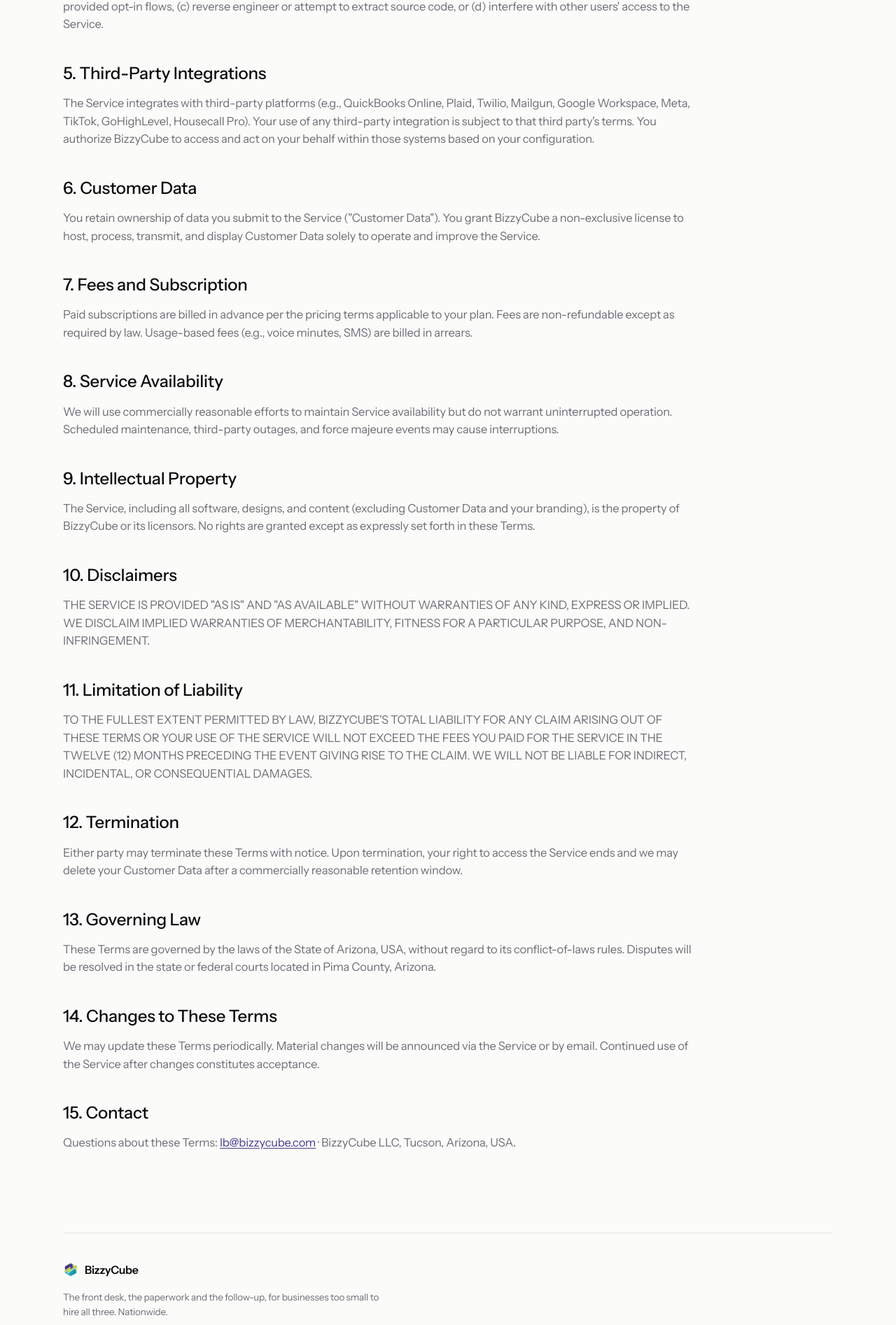
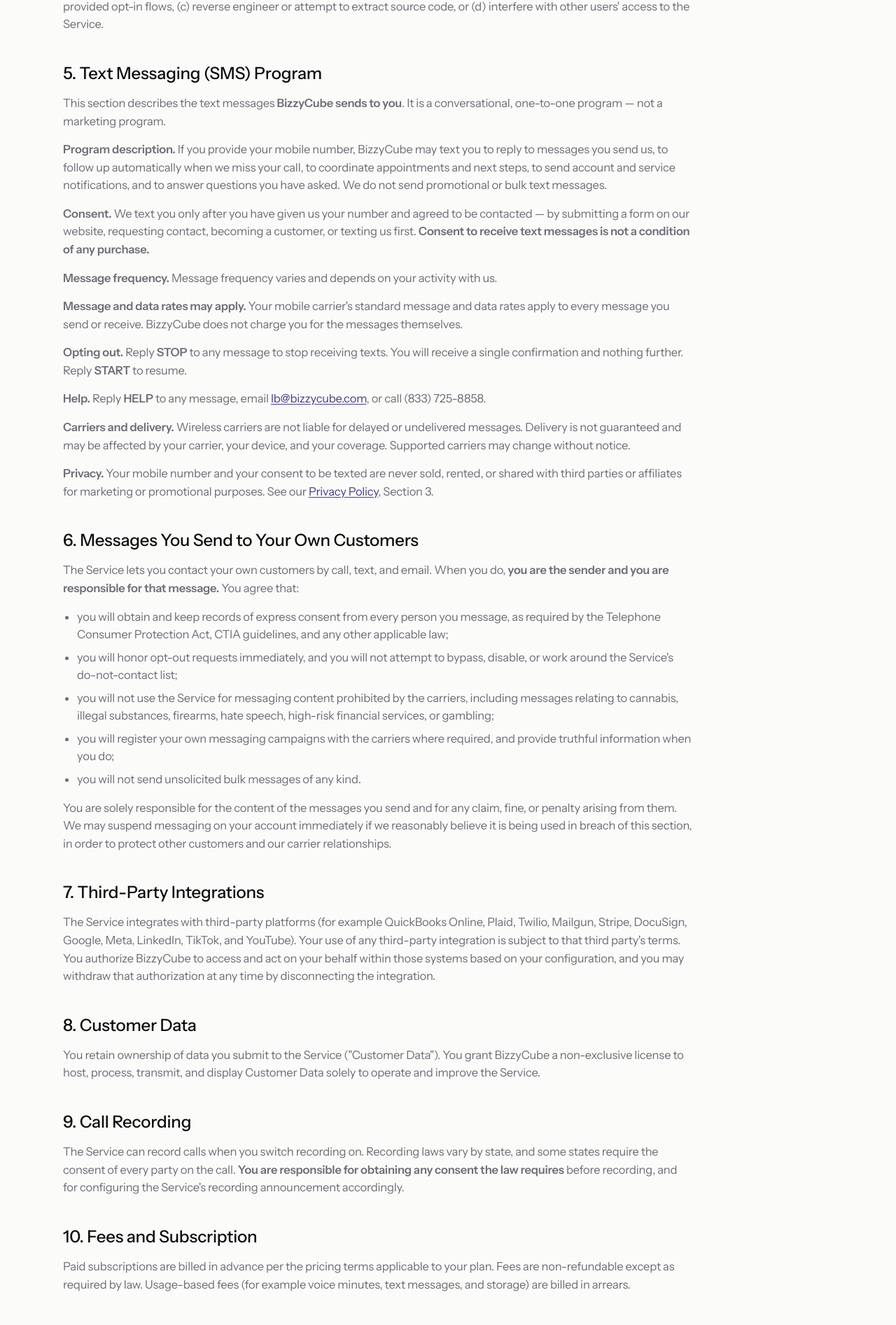
Before and after one commit to LBbizzy/bizzycube-site, a Next.js app: page /terms in a window 1280 px wide. Shown: the part 877-2770 px from the top of the page at 70% size. Built offline with nearby package versions, Linux system fonts and the light colour scheme.

Commit message:
Terms: add SMS program, sender responsibility and call-recording sections

```diff
--- a/src/app/terms/page.tsx
+++ b/src/app/terms/page.tsx
@@ -7,7 +7,7 @@ export default function TermsPage() {
   return (
 <div className="bz-wrap bz-tight"><section className="bz-sec bz-prose">
 <h1 className="bz-serif" style={{fontSize:"clamp(32px,5vw,52px)",marginBottom:10}}>Terms of Service</h1>
-      <p>Last updated: June 25, 2026</p>
+<p>Last updated: September 9, 2026</p>
 
 <p>These Terms of Service (&quot;Terms&quot;) govern your access to and use of the BizzyCube platform and related services (collectively, the &quot;Service&quot;) operated by BizzyCube LLC (&quot;BizzyCube&quot;, &quot;we&quot;, &quot;us&quot;).</p>
 
@@ -15,46 +15,71 @@ export default function TermsPage() {
 <p>By accessing or using the Service, you agree to be bound by these Terms. If you do not agree, do not use the Service.</p>
 
 <h2>2. Description of Service</h2>
-      <p>BizzyCube provides a multi-tenant SaaS platform for small and mid-size businesses to manage marketing, sales, operations, accounting, and customer communications. The Service includes AI-assisted automations, CRM, content production tools, and third-party integrations.</p>
+<p>BizzyCube provides a multi-tenant SaaS platform for small and mid-size businesses to manage marketing, sales, operations, accounting, and customer communications. The Service includes AI-assisted automations, CRM, content production tools, telephony and messaging, and third-party integrations.</p>
 
 <h2>3. Accounts and Eligibility</h2>
-      <p>You must be at least 18 years old and authorized to bind your business entity to use the Service. You are responsible for maintaining the confidentiality of your account credentials.</p>
+<p>You must be at least 18 years old and authorized to bind your business entity to use the Service. You are responsible for maintaining the confidentiality of your account credentials and for all activity under your account.</p>
 
 <h2>4. Acceptable Use</h2>
 <p>You agree not to (a) use the Service to violate any law, (b) send unsolicited commercial communications outside platform-provided opt-in flows, (c) reverse engineer or attempt to extract source code, or (d) interfere with other users&apos; access to the Service.</p>
 
-      <h2>5. Third-Party Integrations</h2>
-      <p>The Service integrates with third-party platforms (e.g., QuickBooks Online, Plaid, Twilio, Mailgun, Google Workspace, Meta, TikTok, GoHighLevel, Housecall Pro). Your use of any third-party integration is subject to that third party&apos;s terms. You authorize BizzyCube to access and act on your behalf within those systems based on your configuration.</p>
+<h2>5. Text Messaging (SMS) Program</h2>
+<p>This section describes the text messages <strong>BizzyCube sends to you</strong>. It is a conversational, one-to-one program — not a marketing program.</p>
+<p><strong>Program description.</strong> If you provide your mobile number, BizzyCube may text you to reply to messages you send us, to follow up automatically when we miss your call, to coordinate appointments and next steps, to send account and service notifications, and to answer questions you have asked. We do not send promotional or bulk text messages.</p>
+<p><strong>Consent.</strong> We text you only after you have given us your number and agreed to be contacted — by submitting a form on our website, requesting contact, becoming a customer, or texting us first. <strong>Consent to receive text messages is not a condition of any purchase.</strong></p>
+<p><strong>Message frequency.</strong> Message frequency varies and depends on your activity with us.</p>
+<p><strong>Message and data rates may apply.</strong> Your mobile carrier&apos;s standard message and data rates apply to every message you send or receive. BizzyCube does not charge you for the messages themselves.</p>
+<p><strong>Opting out.</strong> Reply <strong>STOP</strong> to any message to stop receiving texts. You will receive a single confirmation and nothing further. Reply <strong>START</strong> to resume.</p>
+<p><strong>Help.</strong> Reply <strong>HELP</strong> to any message, email <a href="mailto:lb@bizzycube.com">lb@bizzycube.com</a>, or call (833) 725-8858.</p>
+<p><strong>Carriers and delivery.</strong> Wireless carriers are not liable for delayed or undelivered messages. Delivery is not guaranteed and may be affected by your carrier, your device, and your coverage. Supported carriers may change without notice.</p>
+<p><strong>Privacy.</strong> Your mobile number and your consent to be texted are never sold, rented, or shared with third parties or affiliates for marketing or promotional purposes. See our <a href="/privacy">Privacy Policy</a>, Section 3.</p>
 
-      <h2>6. Customer Data</h2>
+<h2>6. Messages You Send to Your Own Customers</h2>
+<p>The Service lets you contact your own customers by call, text, and email. When you do, <strong>you are the sender and you are responsible for that message.</strong> You agree that:</p>
+<ul>
+<li>you will obtain and keep records of express consent from every person you message, as required by the Telephone Consumer Protection Act, CTIA guidelines, and any other applicable law;</li>
+<li>you will honor opt-out requests immediately, and you will not attempt to bypass, disable, or work around the Service&apos;s do-not-contact list;</li>
+<li>you will not use the Service for messaging content prohibited by the carriers, including messages relating to cannabis, illegal substances, firearms, hate speech, high-risk financial services, or gambling;</li>
+<li>you will register your own messaging campaigns with the carriers where required, and provide truthful information when you do;</li>
+<li>you will not send unsolicited bulk messages of any kind.</li>
+</ul>
+<p>You are solely responsible for the content of the messages you send and for any claim, fine, or penalty arising from them. We may suspend messaging on your account immediately if we reasonably believe it is being used in breach of this section, in order to protect other customers and our carrier relationships.</p>
+
+<h2>7. Third-Party Integrations</h2>
+<p>The Service integrates with third-party platforms (for example QuickBooks Online, Plaid, Twilio, Mailgun, Stripe, DocuSign, Google, Meta, LinkedIn, TikTok, and YouTube). Your use of any third-party integration is subject to that third party&apos;s terms. You authorize BizzyCube to access and act on your behalf within those systems based on your configuration, and you may withdraw that authorization at any time by disconnecting the integration.</p>
+
+<h2>8. Customer Data</h2>
 <p>You retain ownership of data you submit to the Service (&quot;Customer Data&quot;). You grant BizzyCube a non-exclusive license to host, process, transmit, and display Customer Data solely to operate and improve the Service.</p>
 
-      <h2>7. Fees and Subscription</h2>
-      <p>Paid subscriptions are billed in advance per the pricing terms applicable to your plan. Fees are non-refundable except as required by law. Usage-based fees (e.g., voice minutes, SMS) are billed in arrears.</p>
+<h2>9. Call Recording</h2>
+<p>The Service can record calls when you switch recording on. Recording laws vary by state, and some states require the consent of every party on the call. <strong>You are responsible for obtaining any consent the law requires</strong> before recording, and for configuring the Service&apos;s recording announcement accordingly.</p>
 
-      <h2>8. Service Availability</h2>
+<h2>10. Fees and Subscription</h2>
+<p>Paid subscriptions are billed in advance per the pricing terms applicable to your plan. Fees are non-refundable except as required by law. Usage-based fees (for example voice minutes, text messages, and storage) are billed in arrears.</p>
+
+<h2>11. Service Availability</h2>
 <p>We will use commercially reasonable efforts to maintain Service availability but do not warrant uninterrupted operation. Scheduled maintenance, third-party outages, and force majeure events may cause interruptions.</p>
 
-      <h2>9. Intellectual Property</h2>
+<h2>12. Intellectual Property</h2>
 <p>The Service, including all software, designs, and content (excluding Customer Data and your branding), is the property of BizzyCube or its licensors. No rights are granted except as expressly set forth in these Terms.</p>
 
-      <h2>10. Disclaimers</h2>
+<h2>13. Disclaimers</h2>
 <p>THE SERVICE IS PROVIDED &quot;AS IS&quot; AND &quot;AS AVAILABLE&quot; WITHOUT WARRANTIES OF ANY KIND, EXPRESS OR IMPLIED. WE DISCLAIM IMPLIED WARRANTIES OF MERCHANTABILITY, FITNESS FOR A PARTICULAR PURPOSE, AND NON-INFRINGEMENT.</p>
 
-      <h2>11. Limitation of Liability</h2>
+<h2>14. Limitation of Liability</h2>
 <p>TO THE FULLEST EXTENT PERMITTED BY LAW, BIZZYCUBE&apos;S TOTAL LIABILITY FOR ANY CLAIM ARISING OUT OF THESE TERMS OR YOUR USE OF THE SERVICE WILL NOT EXCEED THE FEES YOU PAID FOR THE SERVICE IN THE TWELVE (12) MONTHS PRECEDING THE EVENT GIVING RISE TO THE CLAIM. WE WILL NOT BE LIABLE FOR INDIRECT, INCIDENTAL, OR CONSEQUENTIAL DAMAGES.</p>
 
-      <h2>12. Termination</h2>
+<h2>15. Termination</h2>
 <p>Either party may terminate these Terms with notice. Upon termination, your right to access the Service ends and we may delete your Customer Data after a commercially reasonable retention window.</p>
 
-      <h2>13. Governing Law</h2>
+<h2>16. Governing Law</h2>
 <p>These Terms are governed by the laws of the State of Arizona, USA, without regard to its conflict-of-laws rules. Disputes will be resolved in the state or federal courts located in Pima County, Arizona.</p>
 
-      <h2>14. Changes to These Terms</h2>
+<h2>17. Changes to These Terms</h2>
 <p>We may update these Terms periodically. Material changes will be announced via the Service or by email. Continued use of the Service after changes constitutes acceptance.</p>
 
-      <h2>15. Contact</h2>
-      <p>Questions about these Terms: <a href="mailto:lb@bizzycube.com">lb@bizzycube.com</a> · BizzyCube LLC, Tucson, Arizona, USA.</p>
+<h2>18. Contact</h2>
+<p>Questions about these Terms: <a href="mailto:lb@bizzycube.com">lb@bizzycube.com</a> · (833) 725-8858 · BizzyCube LLC, 115 E. Plata St, Tucson, Arizona 85705, USA.</p>
 </section></div>
   );
 }
```
Lines whose indentation alone changed are shown as unchanged.
